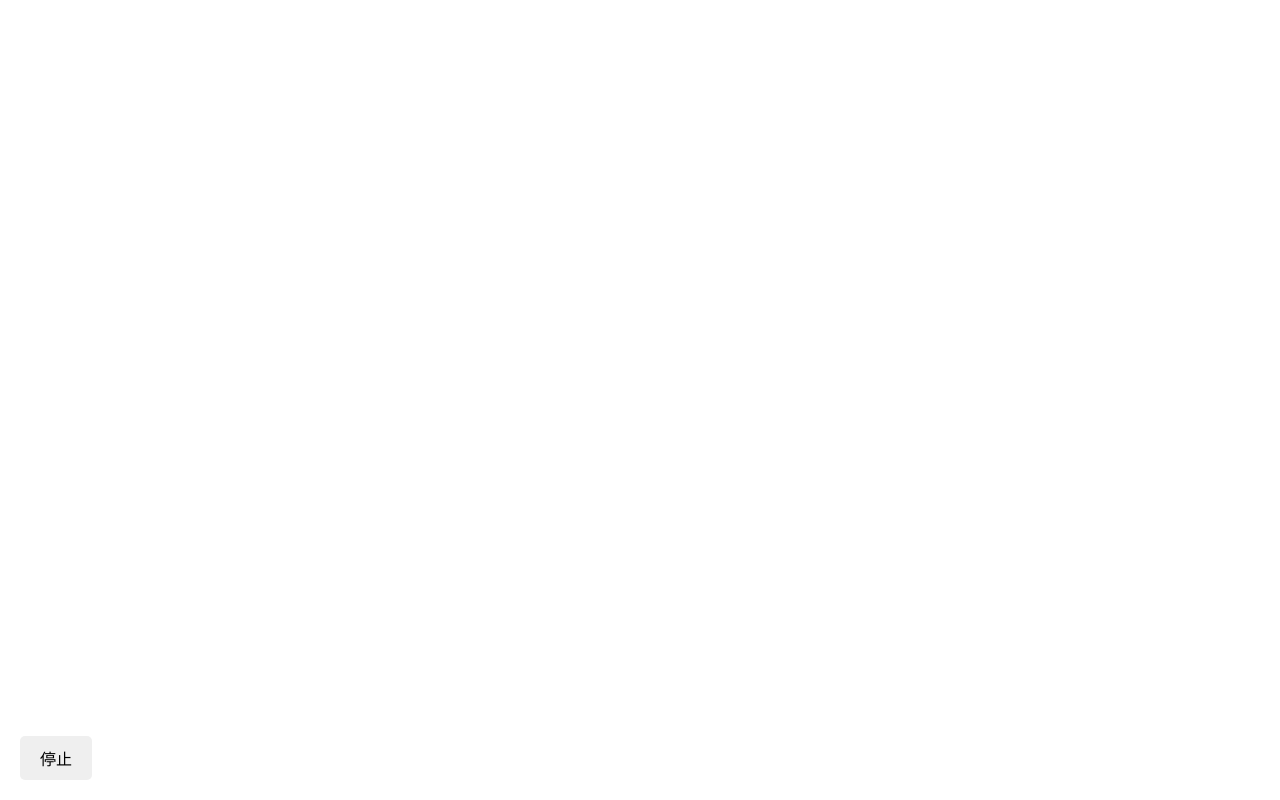
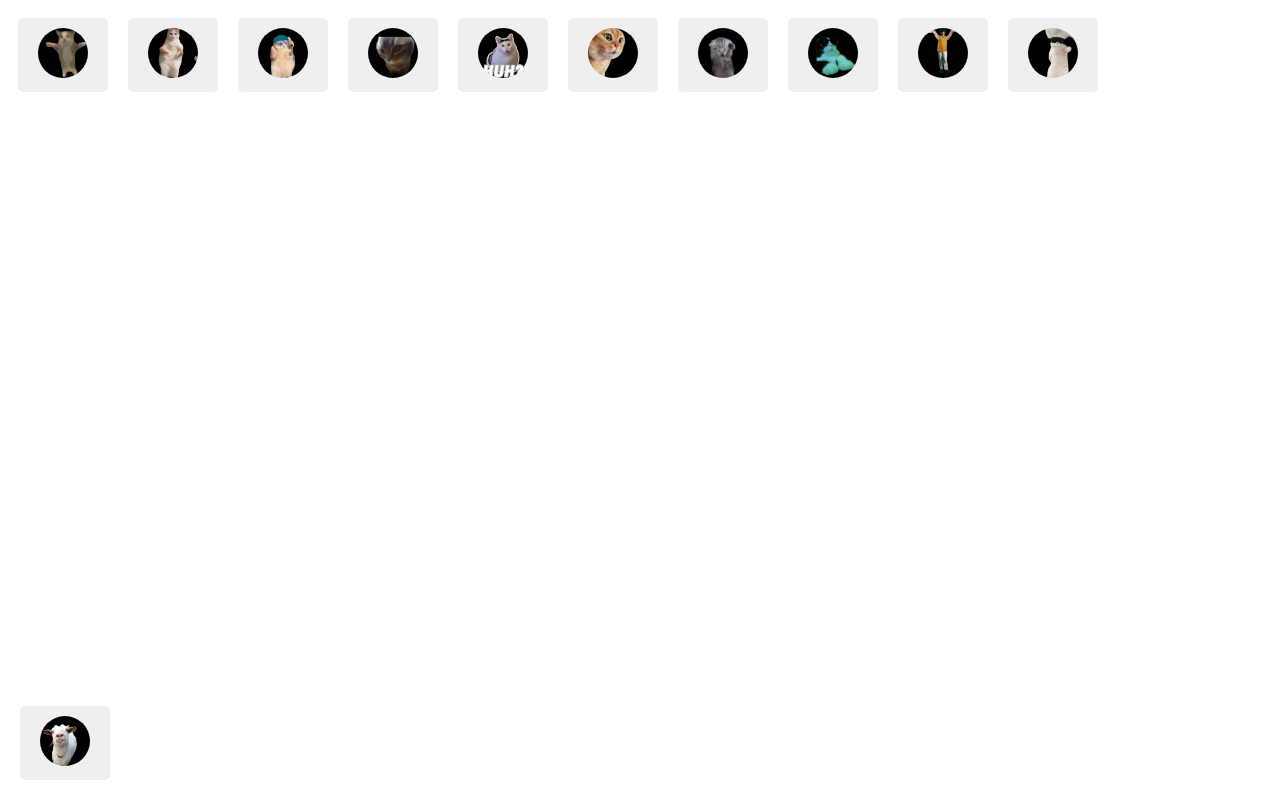
Before and after one commit to test10311111/nekomeme-3, a plain HTML site: page index.html in a window 1280 px wide. Drawn offline with Linux system fonts and the light colour scheme; files whose address does not match are found by name.

Commit message:
Update index.html

```diff
--- a/index.html
+++ b/index.html
@@ -29,11 +29,11 @@
 </head>
 <body>
 
+<!-- ボタンと音楽プレーヤー -->
+<div id="musicPlayer"></div>
+
 <!-- 停止ボタン -->
 <button id="stopButton" class="button">停止</button>
-
-<!-- ボタンと音楽プレーヤー -->
-<div id="musicPlayer"></div>
 
 <script>
 // ボタンと音楽を管理する配列
@@ -63,26 +63,19 @@ function createButton(index) {
     stopButton.textContent = '停止';
     musicButtons[index].audio = audio; // 音楽ファイルの再生を管理するためのオブジェクトを追加
   });
-  // ボタンを音楽プレーヤーに追加する必要はありません
+  document.getElementById('musicPlayer').appendChild(button);
 }
 
 // ボタンと画像を設定する関数
 function setButton(index, src, imageSrc) {
   musicButtons[index] = { src: src, imageSrc: imageSrc };
-  var button = document.createElement('button');
-  button.classList.add('button');
+  var button = document.getElementsByClassName('button')[index];
+  button.textContent = ''; // ボタンのテキストをクリア
   var image = document.createElement('img');
   image.src = imageSrc;
   image.alt = 'Button ' + (index + 1);
   image.classList.add('music-image');
   button.appendChild(image);
-  button.addEventListener('click', function() {
-    var audio = new Audio(src);
-    audio.play();
-    currentAudio = audio;
-    stopButton.textContent = '停止';
-  });
-  document.getElementById('musicPlayer').appendChild(button); // ボタンを音楽プレーヤーに追加
 }
 
 // ボタンを10個作成
@@ -91,4 +84,19 @@ for (var i = 0; i < 10; i++) {
 }
 
 // ボタンに画像を設定
-setButton(0, 'mp3.mp3', 'https://github.com/test10311111/nekomeme-3/blob/main/40497.jpg');
+setButton(0, '/Users/tsubakinokanji/Downloads/mp3.mp3', '/Users/tsubakinokanji/Downloads/40497.jpg');
+setButton(1, '/Users/tsubakinokanji/Downloads/y2mate.com - Cat Dancing to EDM  Green Screen.mp3', '/Users/tsubakinokanji/Downloads/40510.jpg');
+setButton(2, '/Users/tsubakinokanji/Downloads/y2mate.com - Cat Dances To Girlfriend GREEN SCREEN.mp3', '/Users/tsubakinokanji/Downloads/40511.jpg');
+setButton(3, '/Users/tsubakinokanji/Downloads/y2mate.com - 猫ミームチピチピチャパチャパグリーンバック素材.mp3', '/Users/tsubakinokanji/Downloads/40512.jpg');
+setButton(4, '/Users/tsubakinokanji/Downloads/y2mate.com - Huh Cat Meme Green Screen.mp3', '/Users/tsubakinokanji/Downloads/40529.jpg');
+setButton(5, '/Users/tsubakinokanji/Downloads/y2mate.com - Green Screen Talking Cat Meme.mp3', '/Users/tsubakinokanji/Downloads/40530.jpg');
+setButton(6, '/Users/tsubakinokanji/Downloads/y2mate.com - 猫ミームもがく猫グリーンバック素材.mp3', '/Users/tsubakinokanji/Downloads/40531.jpg');
+setButton(7, '/Users/tsubakinokanji/Downloads/y2mate.com - DJ Cat Meme Green Screen Chroma Key Template.mp3', '/Users/tsubakinokanji/Downloads/40532.jpg');
+setButton(8, '/Users/tsubakinokanji/Downloads/y2mate.com - Happy米津玄師GB.mp3', '/Users/tsubakinokanji/Downloads/40700.jpg');
+setButton(9, '/Users/tsubakinokanji/Downloads/y2mate.com - 猫ミーム五条悟素材.mp3', '/Users/tsubakinokanji/Downloads/40701.jpg');
+setButton(10, '/Users/tsubakinokanji/Downloads/y2mate.com - うるさいヤギ   GB素材素材 meme memes.mp3', '/Users/tsubakinokanji/Downloads/40702.jpg');
+// 他のボタンも同様に設定
+</script>
+
+</body>
+</html>
```
